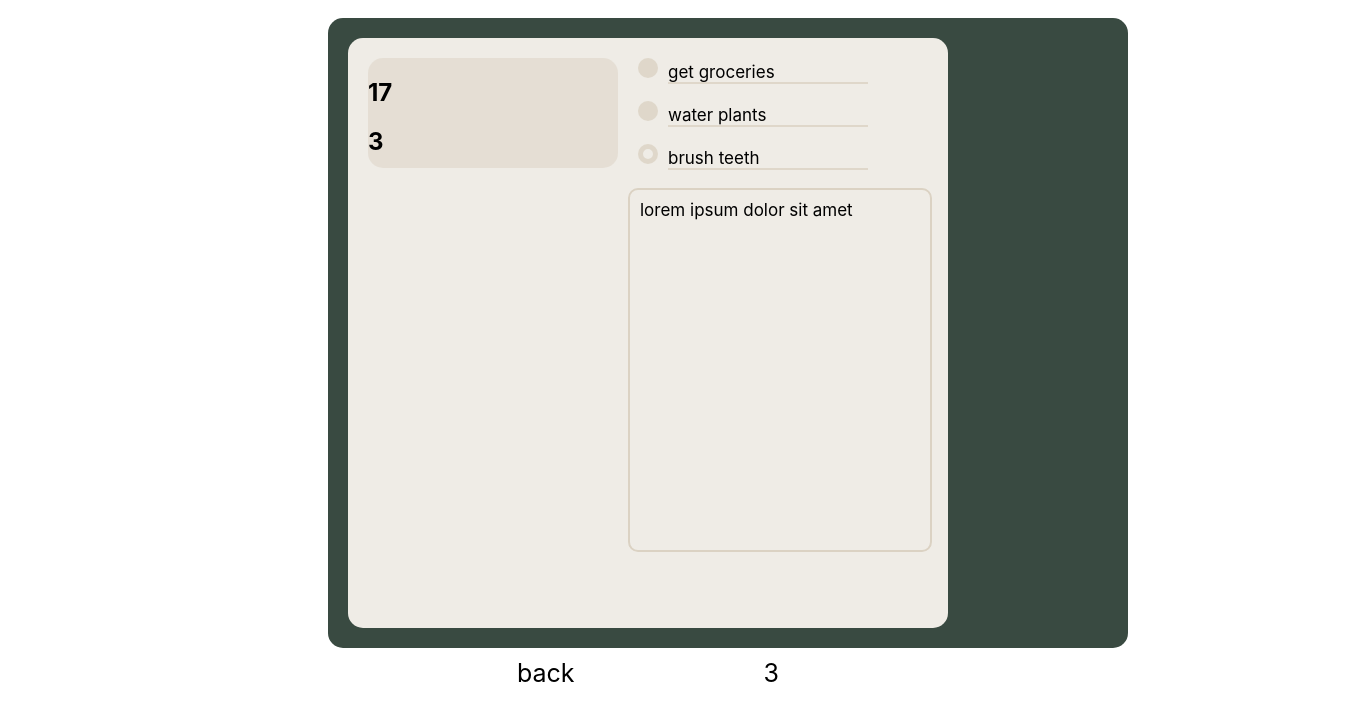
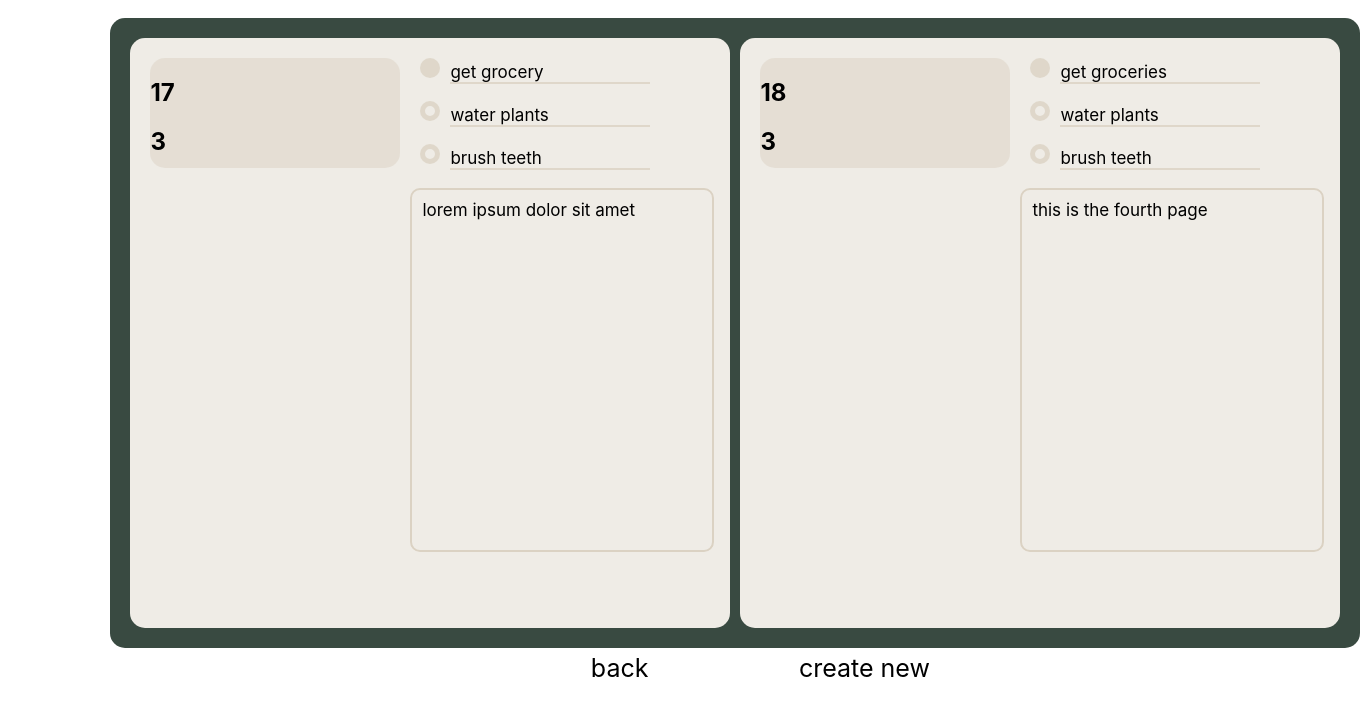
Before and after one commit to samuelmanor/aden-react-node, a React (Create React App) app: page / in a window 1280 px wide. Shown: the top 720 px of the page, 1360 px wide, since content can reach past the window. Built offline with nearby package versions, Linux system fonts and the light colour scheme; data requests are answered from the project's data file.

Commit message:
two pages now display at once instead of a single page

```diff
--- a/db.json
+++ b/db.json
@@ -51,7 +51,7 @@
         },
         {
           "task": "water plants",
-          "completed": true,
+          "completed": false,
           "id": 2
         },
         {
@@ -70,7 +70,7 @@
           "event": "wake up"
         }
       ],
-      "entry": "lorem ipsum dolor sit amet",
+      "entry": "this is the second page",
       "images": [
         "https://64.media.tumblr.com/75eb17f23a594983f0fe9d71c5ece16c/bf0912c1f7be8f04-57/s1280x1920/8c06589ced7c3feb8169863fa4207c4aeeb061f3.jpg",
         "https://64.media.tumblr.com/742acfdeaf06d2f27bd4b2bd59fe0f1e/tumblr_o070m5PCkP1r7ezteo1_640.png",
@@ -84,13 +84,13 @@
       "year": 2023,
       "todos": [
         {
-          "task": "get groceries",
+          "task": "get grocery",
           "completed": true,
           "id": 1
         },
         {
           "task": "water plants",
-          "completed": true,
+          "completed": false,
           "id": 2
         },
         {
@@ -116,6 +116,45 @@
         ""
       ],
       "id": 3
+    },
+    {
+      "day": 18,
+      "month": 3,
+      "year": 2023,
+      "todos": [
+        {
+          "task": "get groceries",
+          "completed": true,
+          "id": 1
+        },
+        {
+          "task": "water plants",
+          "completed": false,
+          "id": 2
+        },
+        {
+          "task": "brush teeth",
+          "completed": false,
+          "id": 3
+        }
+      ],
+      "events": [
+        {
+          "time": "18:30",
+          "event": "pick up friend @ airport"
+        },
+        {
+          "time": "7:15",
+          "event": "wake up"
+        }
+      ],
+      "entry": "this is the fourth page",
+      "images": [
+        "https://64.media.tumblr.com/75eb17f23a594983f0fe9d71c5ece16c/bf0912c1f7be8f04-57/s1280x1920/8c06589ced7c3feb8169863fa4207c4aeeb061f3.jpg",
+        "https://64.media.tumblr.com/742acfdeaf06d2f27bd4b2bd59fe0f1e/tumblr_o070m5PCkP1r7ezteo1_640.png",
+        ""
+      ],
+      "id": 4
     }
   ]
 }
--- a/src/App.js
+++ b/src/App.js
@@ -9,53 +9,73 @@ import Page from './components/Page';
 // getMonth() + 1 because its 0-index => 3
 
 function App() {
-  const [currentPage, setCurrentPage] = useState({});
   const [pageCount, setPageCount] = useState(0);
+  const [firstPage, setFirstPage] = useState({});
+  const [secondPage, setSecondPage] = useState({});
 
   const appStyle = {
     app: {
-      width: 800,
+      width: 1250,
       height: 630,
       position: 'absolute',
       marginTop: 10,
-      marginLeft: '25%',
+      marginLeft: '8%',
       borderRadius: 15,
       backgroundColor: '#394a41',
     },
 
     nav: {
       position: 'absolute',
-      // backgroundColor: 'red',
       display: 'flex',
       width: 600,
       height: 50,
-      marginTop: 5,
-      marginLeft: 20,
+      marginTop: 610,
+      marginLeft: 350,
       fontSize: 25,
       gap: 20,
       justifyContent: 'space-evenly'
     },
 
     dir: {
-      // position: 'absolute',
-      // flexGrow: 1,
+      cursor: 'pointer',
     },
+
+    firstPage: {
+      position: 'absolute',
+      marginTop: 20,
+      marginLeft: 20,
+    },
+
+    secondPage: {
+      position: 'absolute',
+      marginLeft: 630,
+      marginTop: 20,
+    }
   };
 
-  function getPage(id) {
+  function getFirstPage(id) {
     pageService.getOne(id)
       .then(initialPage => {
-        setCurrentPage(initialPage);
+        setFirstPage(initialPage);
       });
   };
 
-  function changePage(direction) {
+  function getSecondPage(id) {
+    pageService.getOne(id)
+      .then(initialPage => {
+        setSecondPage(initialPage);
+      });
+  };
+
+  function changePages(direction) {
     if (direction === 'forward') {
-      const nextPageId = currentPage.id + 1;
-      getPage(nextPageId);
+      const prevPage = { ...secondPage };
+      setFirstPage(prevPage);
+      getSecondPage(secondPage.id + 1);
     } else if (direction === 'back') {
-      const nextPageId = currentPage.id - 1;
-      getPage(nextPageId);
+      const prevPage = { ...firstPage };
+      setSecondPage(prevPage);
+      getFirstPage(firstPage.id - 1);
     };
   };
 
@@ -63,18 +83,31 @@ function App() {
     pageService.pageCount()
       .then(initialCount => {
         setPageCount(initialCount);
-        getPage(initialCount);
+
+        if (pageCount === 1) {
+          getSecondPage(pageCount);
+          setFirstPage({});
+        } else if (pageCount > 1) {
+          getSecondPage(pageCount);
+          getFirstPage(pageCount - 1);
+        };
       });
-  }, []);
+  }, [pageCount]);
 
   return (
     <div style={appStyle.app}>
-      {currentPage ? <Page page={currentPage} pageService={pageService} setCurrentPage={setCurrentPage} /> : null}
+      <div style={appStyle.firstPage}>
+        {firstPage !== {} ? <Page page={firstPage} pageService={pageService} setCurrentPage={setFirstPage} /> : null}
+      </div>
+
+      <div style={appStyle.secondPage}>
+        {secondPage !== {} ? <Page page={secondPage} pageService={pageService} setCurrentPage={setSecondPage} /> : null}
+      </div>
 
       <div style={appStyle.nav}>
-        {currentPage.id > 1 ? <p style={appStyle.dir} onClick={() => changePage('back')}>back</p> : null}
-        <p style={appStyle.dir} >{currentPage.id}</p>
-        {currentPage.id < pageCount ? <p style={appStyle.dir} onClick={() => changePage('forward')}>forward</p> : null}
+        {firstPage.id > 1 ? <p style={appStyle.dir} onClick={() => changePages('back')}>back</p> : <p style={appStyle.dir}>no more pages</p>}
+        {/* <p style={appStyle.dir} >{firstPage.id}, {secondPage.id}</p> */}
+        {secondPage.id < pageCount ? <p style={appStyle.dir} onClick={() => changePages('forward')}>forward</p> : <p style={appStyle.dir}>create new</p>}
       </div>
     </div>
   );
--- a/src/components/Page.js
+++ b/src/components/Page.js
@@ -10,8 +10,8 @@ function Page({ page, pageService, setCurrentPage }) {
         page: {
             width: 600,
             height: 590,
-            marginLeft: 20,
-            marginTop: 20,
+            // marginLeft: 20,
+            // marginTop: 20,
             borderRadius: 15,
             backgroundColor: '#efece6'
         },
```
